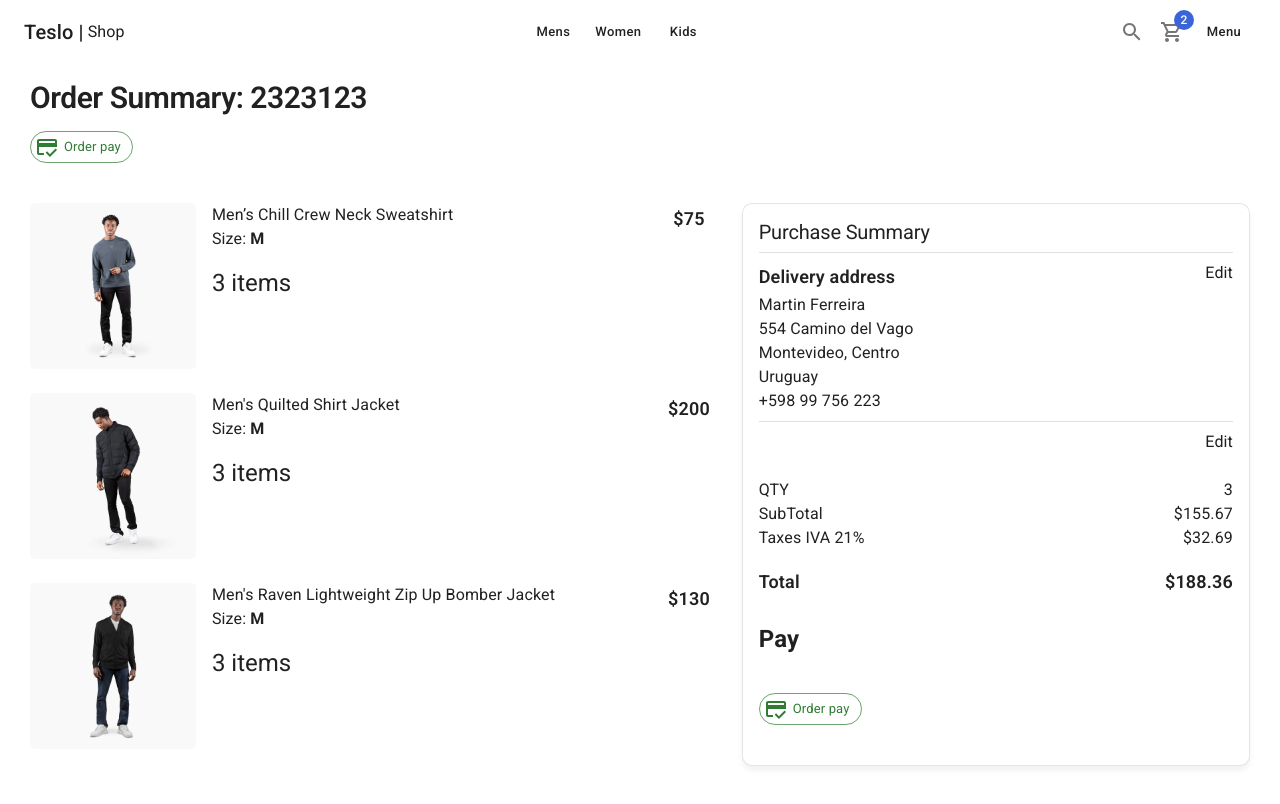
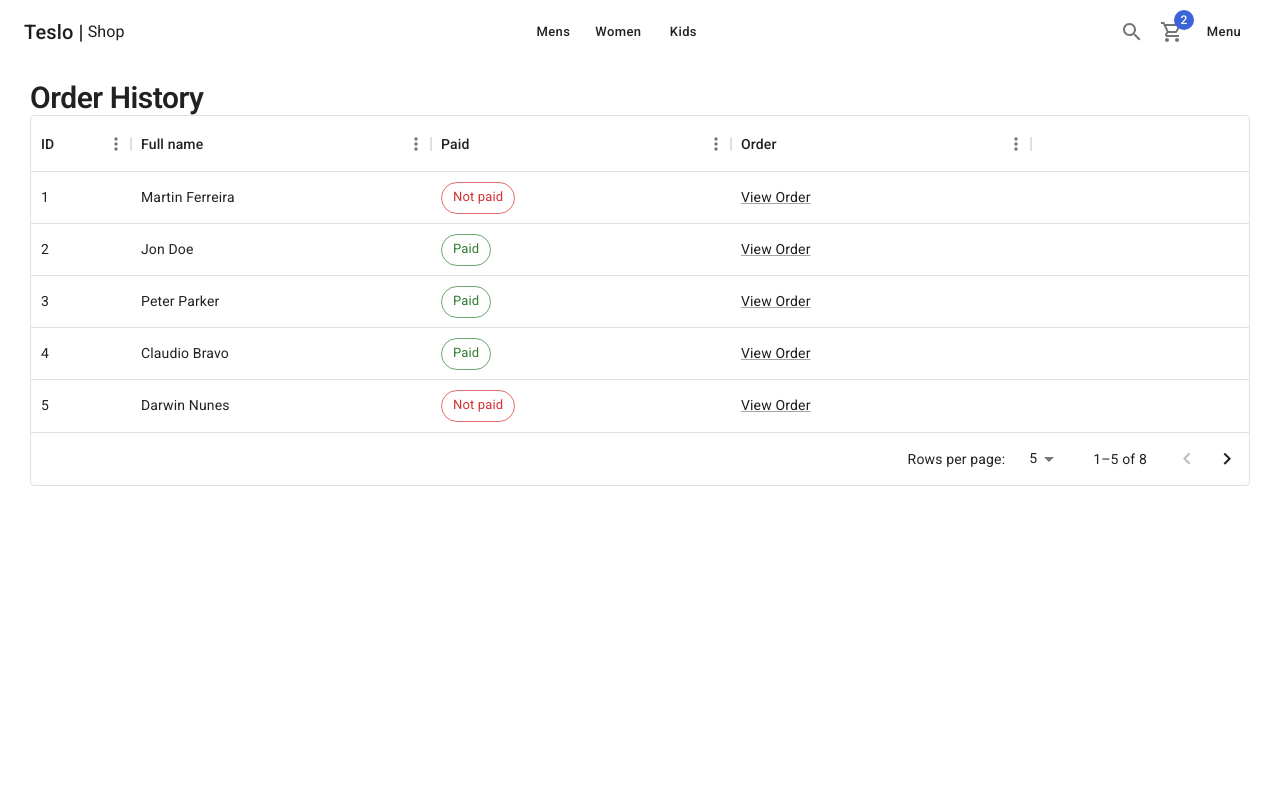
Before and after one commit to martinfyic/nextjs-ecommerce, a Next.js app: page /orders/history in a window 1280 px wide. Shown: the top 804 px of the page. Built offline with nearby package versions, Linux system fonts and the light colour scheme.

Commit message:
feat: :lipstick: add pages/orders/history.tsx

```diff
--- /dev/null
+++ b/pages/orders/history.tsx
@@ -0,0 +1,104 @@
+import { NextPage } from 'next';
+import NextLink from 'next/link';
+import { Chip, Grid, Link, Typography } from '@mui/material';
+import {
+	DataGrid,
+	GridColDef,
+	GridRenderCellParams,
+	GridRowsProp,
+} from '@mui/x-data-grid';
+
+import { ShopLayout } from '@/components/layouts';
+
+const columns: GridColDef[] = [
+	{ field: 'id', headerName: 'ID', width: 100 },
+	{ field: 'fullname', headerName: 'Full name', width: 300, sortable: false },
+	{
+		field: 'paid',
+		headerName: 'Paid',
+		description: 'Show information if it is paid',
+		width: 300,
+		sortable: false,
+		renderCell: (params: GridRenderCellParams) => {
+			return params.row.paid ? (
+				<Chip
+					color='success'
+					label='Paid'
+					variant='outlined'
+				/>
+			) : (
+				<Chip
+					color='error'
+					label='Not paid'
+					variant='outlined'
+				/>
+			);
+		},
+	},
+	{
+		field: 'order',
+		headerName: 'Order',
+		width: 300,
+		sortable: false,
+		renderCell: (params: GridRenderCellParams) => {
+			return (
+				<Link
+					component={NextLink}
+					href={`/orders/${params.row.id}`}
+					passHref
+					underline='always'
+				>
+					View Order
+				</Link>
+			);
+		},
+	},
+];
+
+const rows: GridRowsProp = [
+	{ id: 1, paid: false, fullname: 'Martin Ferreira' },
+	{ id: 2, paid: true, fullname: 'Jon Doe' },
+	{ id: 3, paid: true, fullname: 'Peter Parker' },
+	{ id: 4, paid: true, fullname: 'Claudio Bravo' },
+	{ id: 5, paid: false, fullname: 'Darwin Nunes' },
+	{ id: 6, paid: true, fullname: 'Esteban Vazquez' },
+	{ id: 7, paid: false, fullname: 'Rosa Flor' },
+	{ id: 8, paid: true, fullname: 'Jhon Weak' },
+];
+
+const HistoryPage: NextPage = () => {
+	return (
+		<ShopLayout
+			title='Order History'
+			pageDescription='Historial de órdenes del cliente'
+		>
+			<Typography
+				variant='h1'
+				component='h1'
+			>
+				Order History
+			</Typography>
+
+			<Grid container>
+				<Grid
+					item
+					xs={12}
+					sx={{ height: 650, width: '100%' }}
+				>
+					<DataGrid
+						columns={columns}
+						rows={rows}
+						initialState={{
+							pagination: {
+								paginationModel: { pageSize: 5 },
+							},
+						}}
+						pageSizeOptions={[5, 10, 25, 50, 100]}
+						autoHeight
+					/>
+				</Grid>
+			</Grid>
+		</ShopLayout>
+	);
+};
+export default HistoryPage;
```
